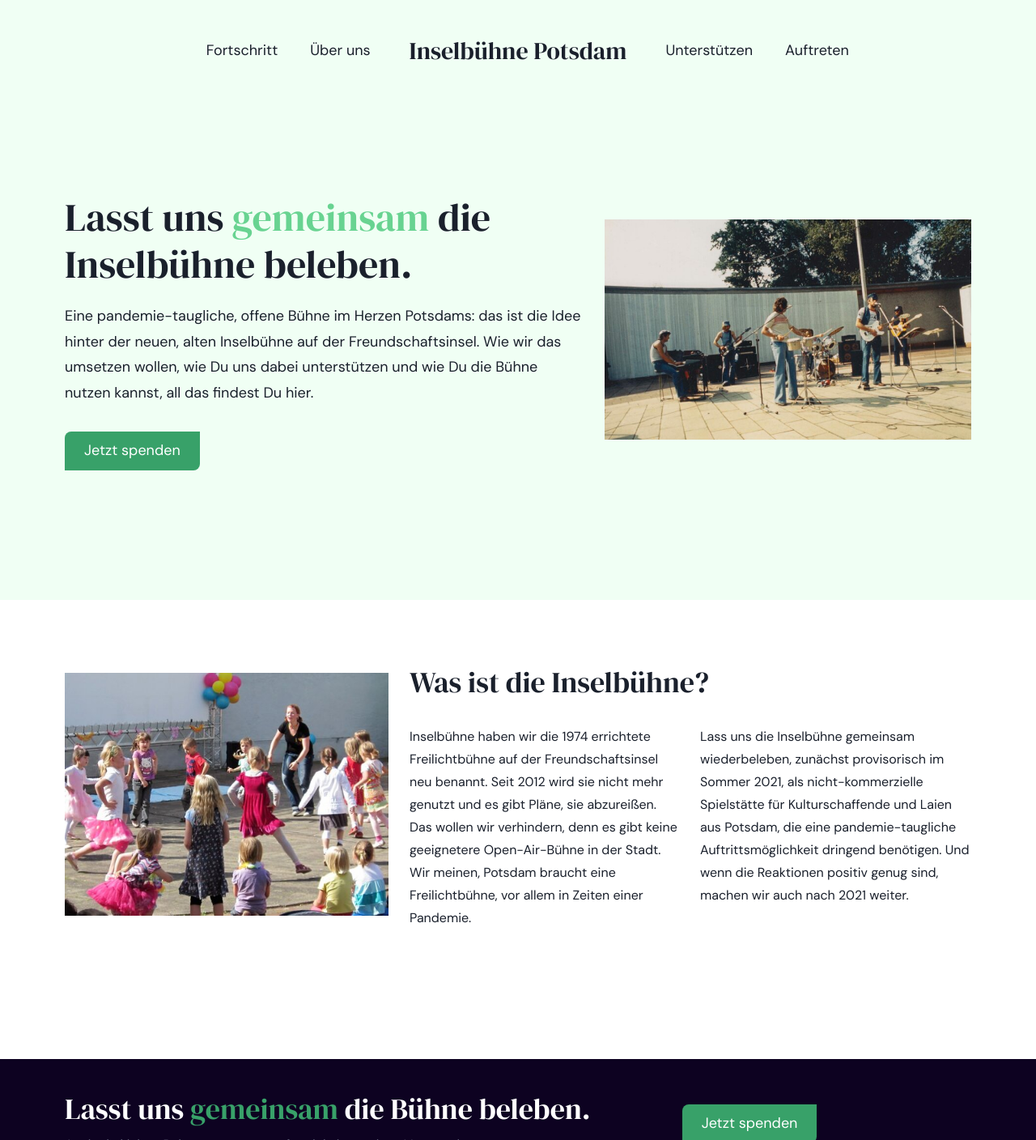
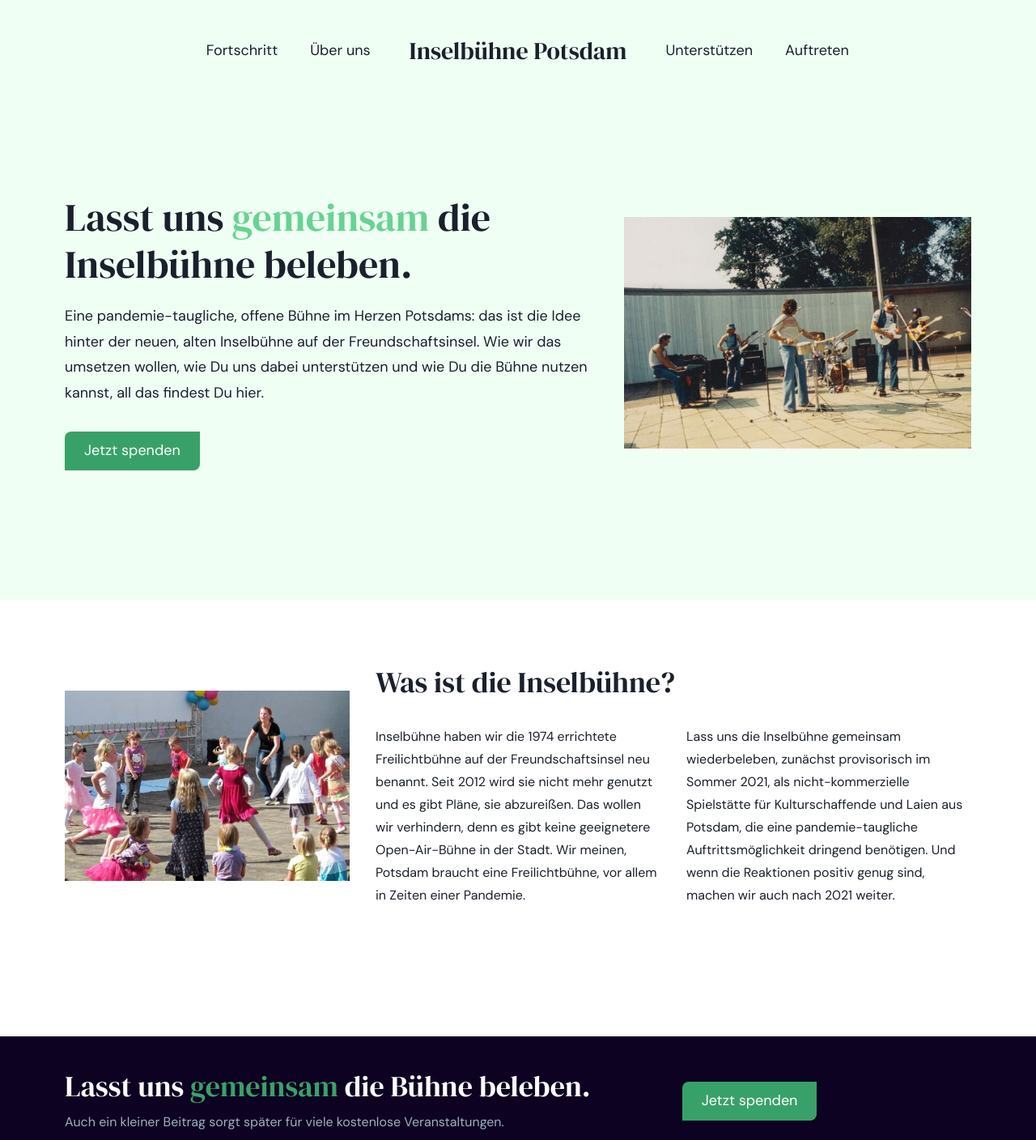
Before and after one commit to potsdamer-buergerstiftung/inselbuehne, a Next.js app: page / in a window 1280 px wide. Shown: the top 1408 px of the page at 81% size. Built offline with nearby package versions, Linux system fonts and the light colour scheme.

Commit message:
fix grid ratios and gaps

```diff
--- a/pages/index.tsx
+++ b/pages/index.tsx
@@ -6,6 +6,7 @@ import {
   Heading,
   Text,
   Button,
+  AspectRatio,
 } from "@chakra-ui/react";
 import Layout from "../components/Layout";
 import Image from "next/image";
@@ -21,8 +22,8 @@ export default function AboutOurProject() {
         pt={{ base: "40", md: "60" }}
       >
         <Container maxW="6xl">
-          <Grid gap={6} templateColumns="repeat(12, 1fr)" alignItems="center">
-            <GridItem colSpan={{ base: 12, md: 7 }}>
+          <Grid gap={8} templateColumns="repeat(5, 1fr)" alignItems="center">
+            <GridItem colSpan={{ base: 5, md: 3 }}>
               <Heading as="h1" fontSize="5xl" mb="5">
                 Lasst uns{" "}
                 <Box as="span" color="green.300">
@@ -43,13 +44,17 @@ export default function AboutOurProject() {
                 </Button>
               </NextLink>
             </GridItem>
-            <GridItem colSpan={{ base: 12, md: 5 }}>
+            <GridItem colSpan={{ base: 5, md: 2 }}>
+              <AspectRatio ratio={3 / 2}>
                 <Image
-                width={500}
-                height={300}
+                  sizes="400px"
                   src="/Babelsberg+Rock+2.jpg"
                   alt="Band auf der Inselbühne"
+                  layout="fill"
+                  objectFit="cover"
+                  quality={50}
                 />
+              </AspectRatio>
             </GridItem>
           </Grid>
         </Container>
@@ -57,25 +62,29 @@ export default function AboutOurProject() {
       <Box as="section" pb={{ base: "20", md: "40" }} pt="20">
         <Container maxW="6xl" centerContent>
           <Grid
-            columnGap={4}
-            rowGap={6}
-            templateColumns="repeat(24, 1fr)"
+            columnGap={8}
+            rowGap={8}
+            templateColumns="repeat(3, 1fr)"
             alignItems="center"
           >
-            <GridItem colSpan={{ base: 24, md: 9 }}>
+            <GridItem colSpan={{ base: 3, md: 1 }}>
+              <AspectRatio ratio={3 / 2}>
                 <Image
-                width={400}
-                height={300}
+                  sizes="400px"
                   src="/Kinder3.JPG"
-                alt="Kinder auf der Inselbühne"
+                  alt="Band auf der Inselbühne"
+                  layout="fill"
+                  objectFit="cover"
+                  quality={50}
                 />
+              </AspectRatio>
             </GridItem>
-            <GridItem colSpan={{ base: 24, md: 15 }}>
+            <GridItem colSpan={{ base: 3, md: 2 }}>
               <Heading as="h1" fontSize="4xl" mb="8">
                 Was ist die Inselbühne?
               </Heading>
-              <Grid columnGap={6} rowGap={12} templateColumns="repeat(12, 1fr)">
-                <GridItem colSpan={{ base: 12, md: 6 }}>
+              <Grid columnGap={8} rowGap={8} templateColumns="repeat(2, 1fr)">
+                <GridItem colSpan={{ base: 2, md: 1 }}>
                   <Text>
                     Inselbühne haben wir die 1974 errichtete Freilichtbühne auf
                     der Freundschaftsinsel neu benannt. Seit 2012 wird sie nicht
@@ -85,7 +94,7 @@ export default function AboutOurProject() {
                     eine Freilichtbühne, vor allem in Zeiten einer Pandemie.{" "}
                   </Text>
                 </GridItem>
-                <GridItem colSpan={{ base: 12, md: 6 }}>
+                <GridItem colSpan={{ base: 2, md: 1 }}>
                   <Text>
                     Lass uns die Inselbühne gemeinsam wiederbeleben, zunächst
                     provisorisch im Sommer 2021, als nicht-kommerzielle
```
Lines whose indentation alone changed are shown as unchanged.
